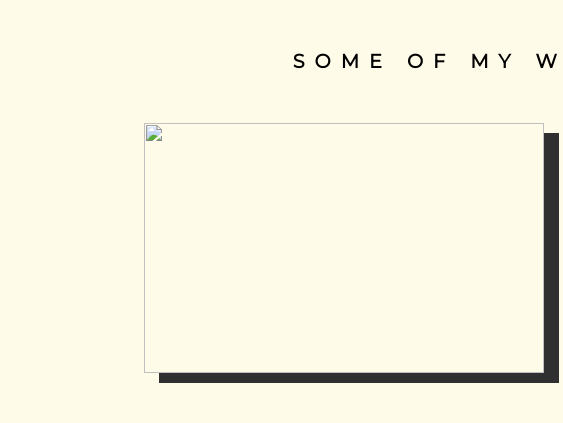
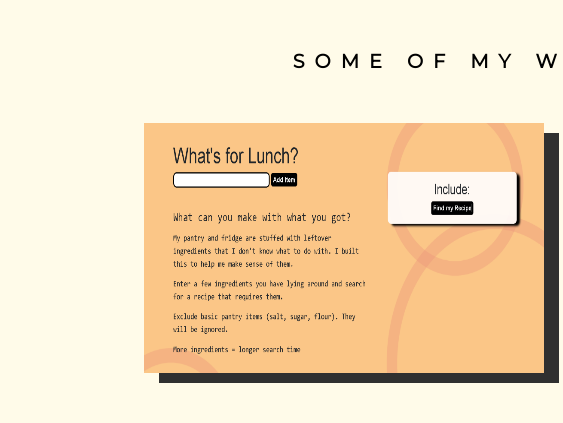
Before and after one commit to mrcrist2526/Mason-Personal-Site, a plain HTML site: page index.html in a window 1280 px wide. Shown: the part 900-1323 px from the top of the page, 0-563 px from the left. Drawn offline with nearby package versions, Linux system fonts and the light colour scheme; the site is published under a folder, as on GitHub Pages, so addresses that start at the root find nothing.

Commit message:
finalized editing image extensions

```diff
--- a/index.html
+++ b/index.html
@@ -77,7 +77,7 @@
       </div>
 
       <div class="project-card">
-        <img class="portfolio-imgs" src="/images/recipeGeneratorSnippet.PNG" alt="">
+        <img class="portfolio-imgs" src="images/recipeGeneratorSnippet.PNG" alt="">
         <div class="">
           <h4>Recipe Generator</h4>
           <div class="project-description-1">
```
